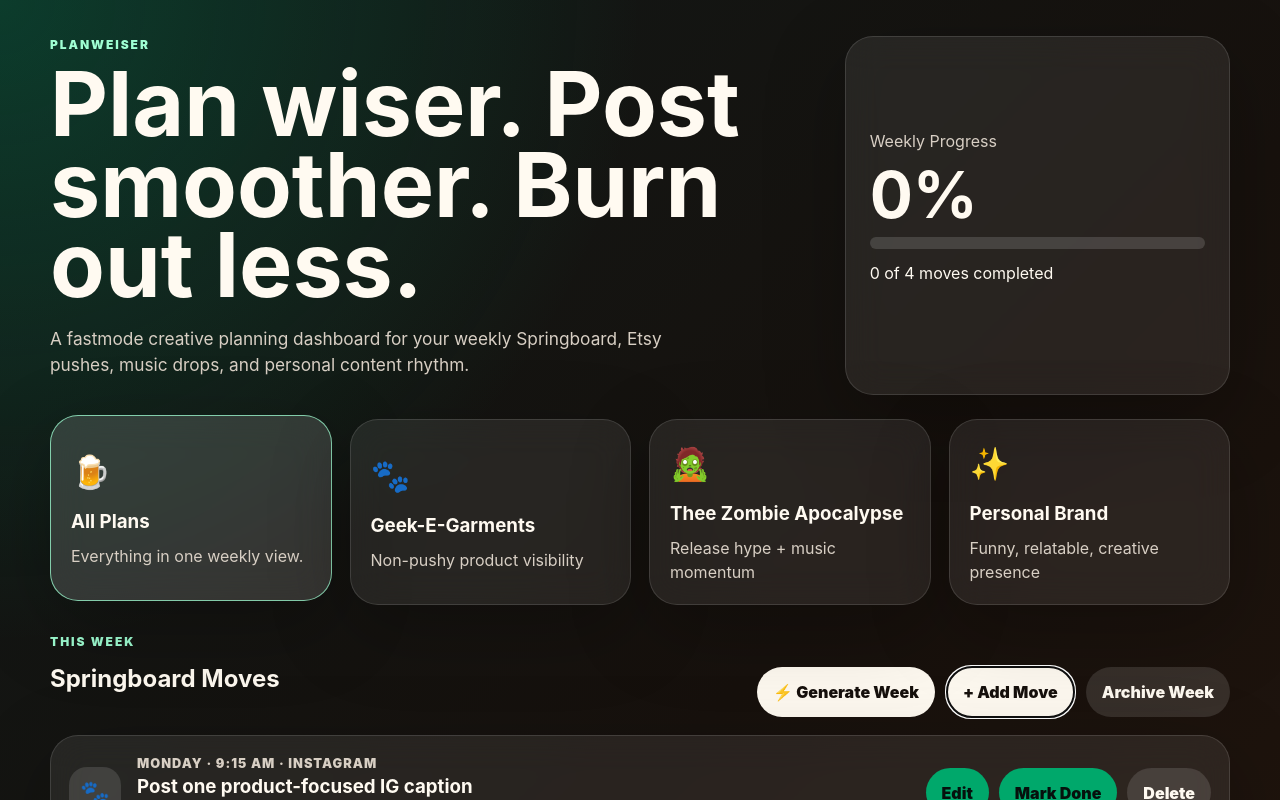
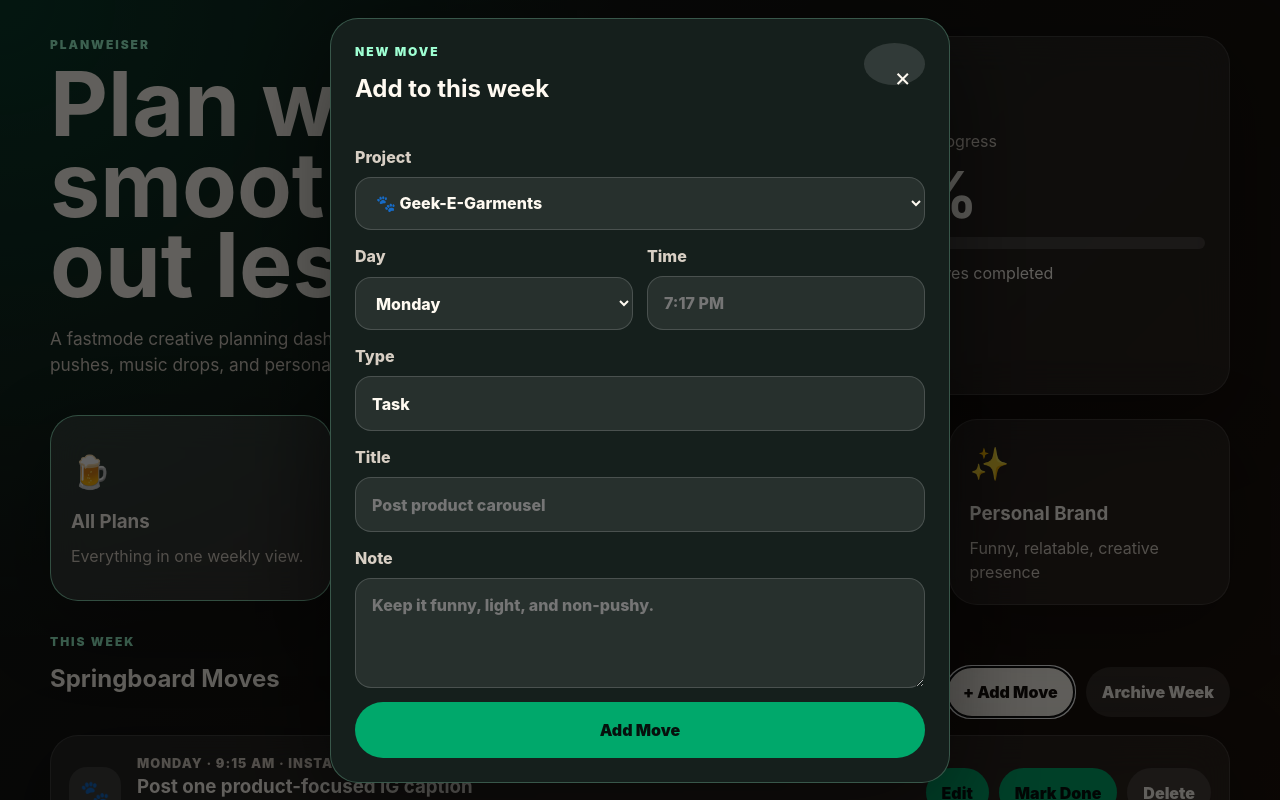
Before and after one commit to rtocastro/planweiser, a React (Vite) app: page / in a window 1280 px wide. Both pictures are taken after a click on the button "+ Add Move". Shown: the top 800 px of the page. Built offline with nearby package versions, Linux system fonts and the light colour scheme.

Commit message:
moved addmove into components

```diff
--- a/src/App.jsx
+++ b/src/App.jsx
@@ -5,6 +5,7 @@ import "./App.css";
 //components
 import TaskCard from "./components/TaskCard";
 import GeneratorModal from "./components/GeneratorModal";
+import AddMoveModal from "./components/AddMoveModal";
 
 const projects = [
   {
@@ -401,116 +402,14 @@ function App() {
         />
       )}
 
-      {isGeneratorOpen && (
-        <div className="modal-backdrop">
-          <div className="move-modal">
-            <div className="modal-header">
-              <div>
-                <p className="eyebrow">Planweiser AI</p>
-                <h2>Generate This Week</h2>
-              </div>
-
-              <button
-                className="close-button"
-                onClick={() => setIsGeneratorOpen(false)}
-              >
-                ×
-              </button>
-            </div>
-
-            <label>
-              Energy
-              <select
-                value={generatorSettings.energy}
-                onChange={(e) =>
-                  setGeneratorSettings((current) => ({
-                    ...current,
-                    energy: e.target.value,
-                  }))
-                }
-              >
-                <option value="low">Low</option>
-                <option value="medium">Medium</option>
-                <option value="high">High</option>
-              </select>
-            </label>
-
-            <label>
-              Focus
-              <select
-                value={generatorSettings.focus}
-                onChange={(e) =>
-                  setGeneratorSettings((current) => ({
-                    ...current,
-                    focus: e.target.value,
-                  }))
-                }
-              >
-                <option value="all">All</option>
-                <option value="etsy">Etsy</option>
-                <option value="music">Music</option>
-                <option value="personal">Personal</option>
-              </select>
-            </label>
-
-            <label>
-              Goal
-              <select
-                value={generatorSettings.goal}
-                onChange={(e) =>
-                  setGeneratorSettings((current) => ({
-                    ...current,
-                    goal: e.target.value,
-                  }))
-                }
-              >
-                <option value="engagement">Engagement</option>
-                <option value="sales">Sales</option>
-                <option value="consistency">Consistency</option>
-                <option value="release">Release Push</option>
-              </select>
-            </label>
-
-            <label>
-              Tone
-              <select
-                value={generatorSettings.tone}
-                onChange={(e) =>
-                  setGeneratorSettings((current) => ({
-                    ...current,
-                    tone: e.target.value,
-                  }))
-                }
-              >
-                <option value="funny">Funny</option>
-                <option value="motivational">Motivational</option>
-                <option value="direct">Direct</option>
-                <option value="nonsalesy">Non-salesy</option>
-              </select>
-            </label>
-
-            <label>
-              Template
-              <select
-                value={selectedTemplate}
-                onChange={(e) => setSelectedTemplate(e.target.value)}
-              >
-                <option value="lowEnergy">Low Energy Week</option>
-                <option value="etsyPush">Etsy Push</option>
-                <option value="releaseWeek">Release Week</option>
-                <option value="burnoutRecovery">Burnout Recovery</option>
-              </select>
-            </label>
-
-            <button
-              className="submit-button"
-              onClick={generateFromTemplate}
-            >
-              ⚡ Generate Week
-            </button>
-          </div>
-        </div>
-      )}
+ <AddMoveModal
+  isOpen={isModalOpen}
+  onClose={() => setIsModalOpen(false)}
+  newMove={newMove}
+  projects={projects}
+  handleChange={handleChange}
+  addMove={addMove}
+/>
 
       {editingTask && (
         <div className="modal-backdrop">
--- /dev/null
+++ b/src/components/AddMoveModal.jsx
@@ -0,0 +1,107 @@
+function AddMoveModal({
+  isOpen,
+  onClose,
+  newMove,
+  projects,
+  handleChange,
+  addMove,
+}) {
+  if (!isOpen) return null;
+
+  return (
+    <div className="modal-backdrop">
+      <form className="move-modal" onSubmit={addMove}>
+        <div className="modal-header">
+          <div>
+            <p className="eyebrow">New Move</p>
+            <h2>Add to this week</h2>
+          </div>
+
+          <button type="button" className="close-button" onClick={onClose}>
+            ×
+          </button>
+        </div>
+
+        <label>
+          Project
+          <select
+            name="projectId"
+            value={newMove.projectId}
+            onChange={handleChange}
+          >
+            {projects.map((project) => (
+              <option key={project.id} value={project.id}>
+                {project.emoji} {project.name}
+              </option>
+            ))}
+          </select>
+        </label>
+
+        <div className="form-row">
+          <label>
+            Day
+            <select name="day" value={newMove.day} onChange={handleChange}>
+              {[
+                "Monday",
+                "Tuesday",
+                "Wednesday",
+                "Thursday",
+                "Friday",
+                "Saturday",
+                "Sunday",
+              ].map((day) => (
+                <option key={day}>{day}</option>
+              ))}
+            </select>
+          </label>
+
+          <label>
+            Time
+            <input
+              name="time"
+              value={newMove.time}
+              onChange={handleChange}
+              placeholder="7:17 PM"
+            />
+          </label>
+        </div>
+
+        <label>
+          Type
+          <input
+            name="type"
+            value={newMove.type}
+            onChange={handleChange}
+            placeholder="Instagram, Threads, Task..."
+          />
+        </label>
+
+        <label>
+          Title
+          <input
+            name="title"
+            value={newMove.title}
+            onChange={handleChange}
+            placeholder="Post product carousel"
+          />
+        </label>
+
+        <label>
+          Note
+          <textarea
+            name="note"
+            value={newMove.note}
+            onChange={handleChange}
+            placeholder="Keep it funny, light, and non-pushy."
+          />
+        </label>
+
+        <button className="submit-button" type="submit">
+          Add Move
+        </button>
+      </form>
+    </div>
+  );
+}
+
+export default AddMoveModal;
```
